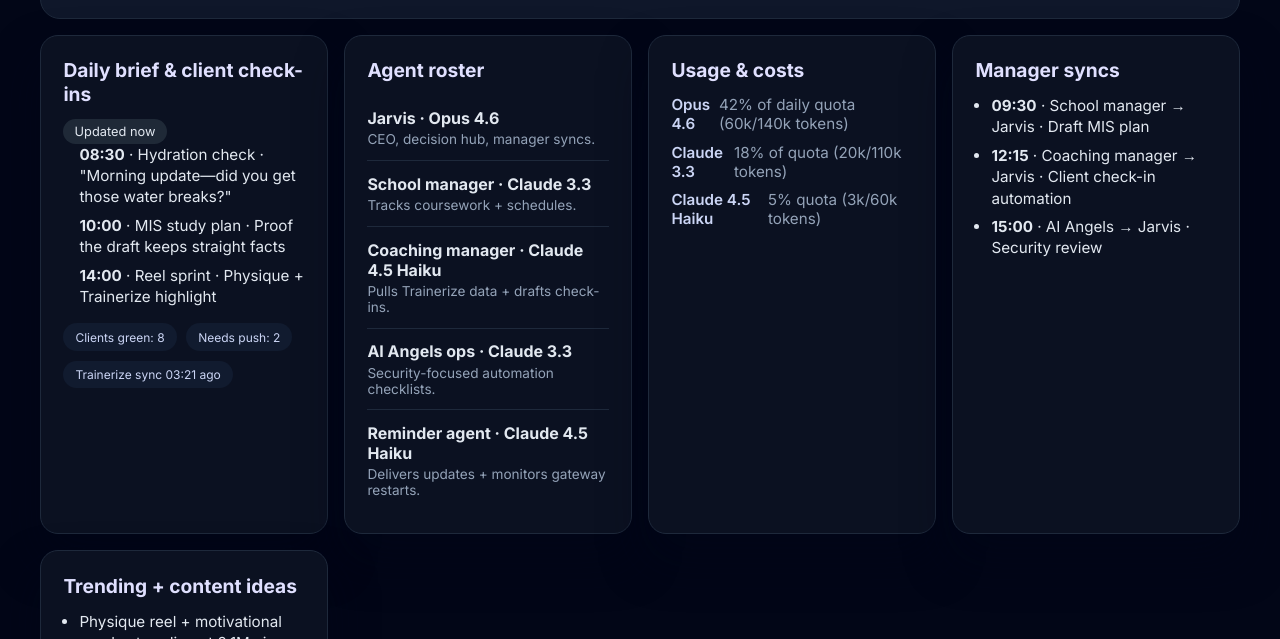
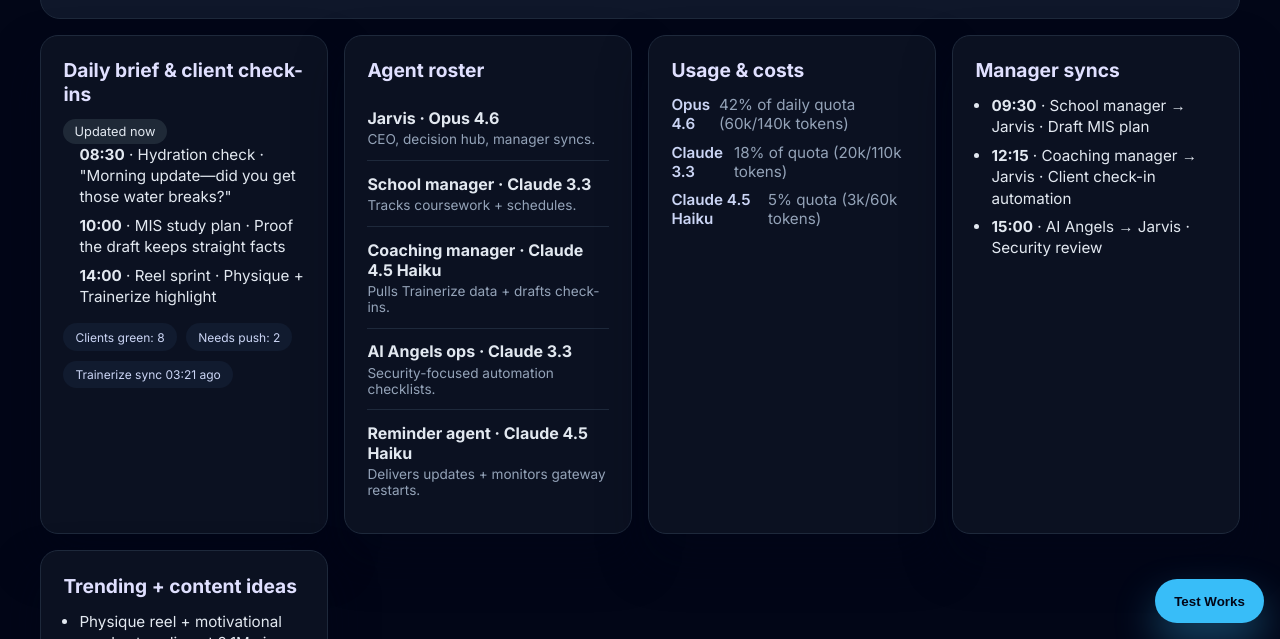
Before and after one commit to felipe-angel/Jarvis-crm, a plain HTML site: page index.html in a window 1280 px wide. Shown: the part 161-800 px from the top of the page. Drawn offline with Linux system fonts and the light colour scheme.

Commit message:
Add test button

```diff
--- a/index.html
+++ b/index.html
@@ -94,7 +94,8 @@
         </ul>
       </section>
     </main>
-    <footer>
+    <button class="test-button">Test Works</button>
+  <footer>
       <p>Want to see this live? I’ll walk you through mounting it to Vercel once you’re ready.</p>
     </footer>
   </div>
--- a/styles.css
+++ b/styles.css
@@ -33,3 +33,6 @@ footer p{margin:0;padding:1rem;font-size:.9rem;color:#94a3b8;}
 }
 
 .hint{font-size:.85rem;color:#38bdf8;margin-top:.4rem;}
+
+.test-button{position:fixed;right:1rem;bottom:1rem;padding:.9rem 1.2rem;background:#38bdf8;color:#020617;border:none;border-radius:999px;box-shadow:0 20px 40px rgba(56,189,248,.35);font-weight:600;cursor:pointer;}
+.test-button:hover{background:#0ea5e9;}
```
